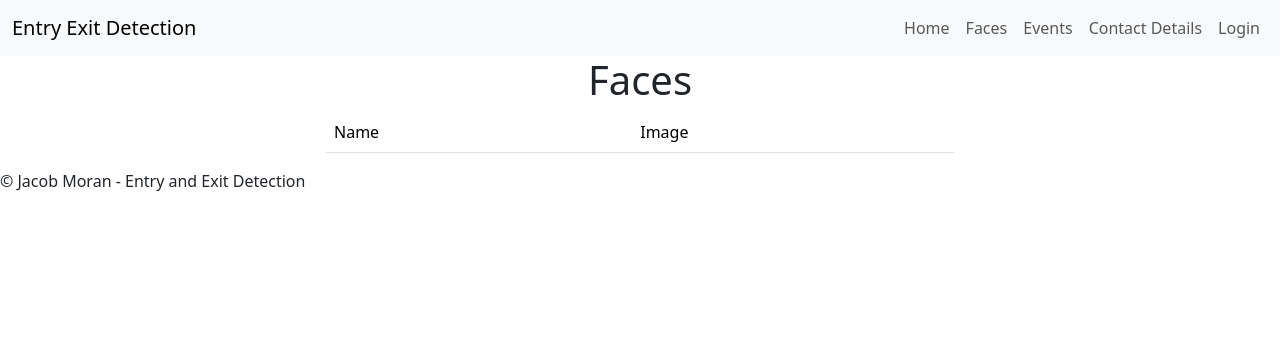
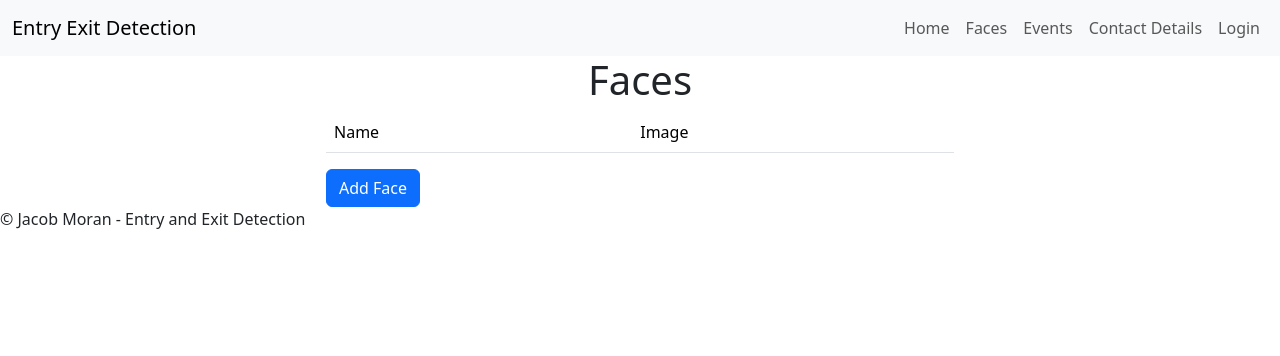
Before and after one commit to JMoran1/Entry_exit_detection, a Flask app: page /view_faces in a window 1280 px wide. Shown: the top 356 px of the page. Run offline with Flask 3, Linux system fonts and the light colour scheme; data that the repository does not hold is empty.

Commit message:
Added 'Add' buttons

```diff
--- a/templates/view_contacts.html
+++ b/templates/view_contacts.html
@@ -25,6 +25,7 @@
         {% endfor %}
         </tbody>
       </table>
+      <td><a href="/add_contact" class="btn btn-primary">Add Contact</a></td>
     </div>
   </div>
 </body>
--- a/templates/view_faces.html
+++ b/templates/view_faces.html
@@ -19,6 +19,7 @@
         {% endfor %}
         </tbody>
       </table>
+      <td><a href="/add_face" class="btn btn-primary">Add Face</a></td>
     </div>
   </div>
 </body>
```
